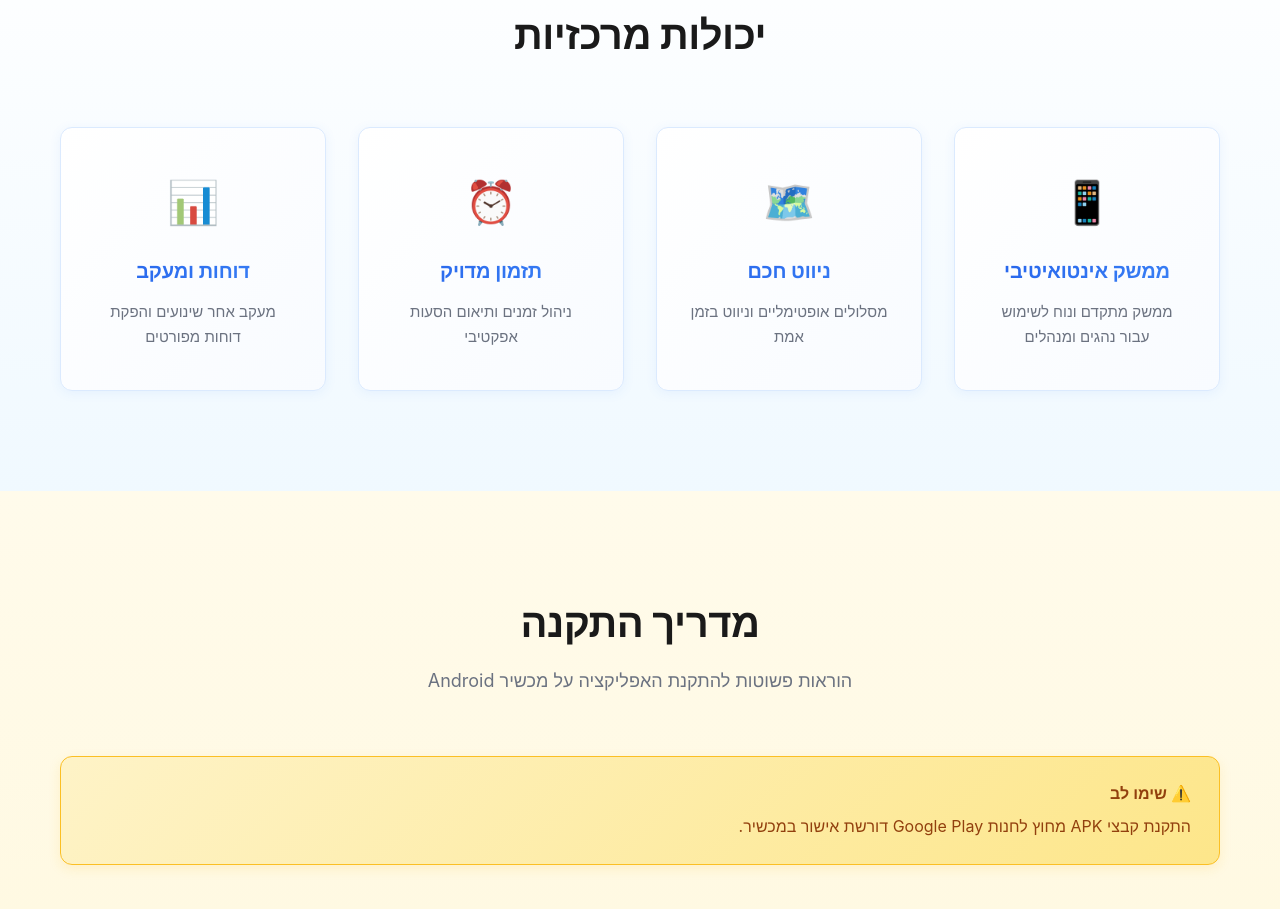
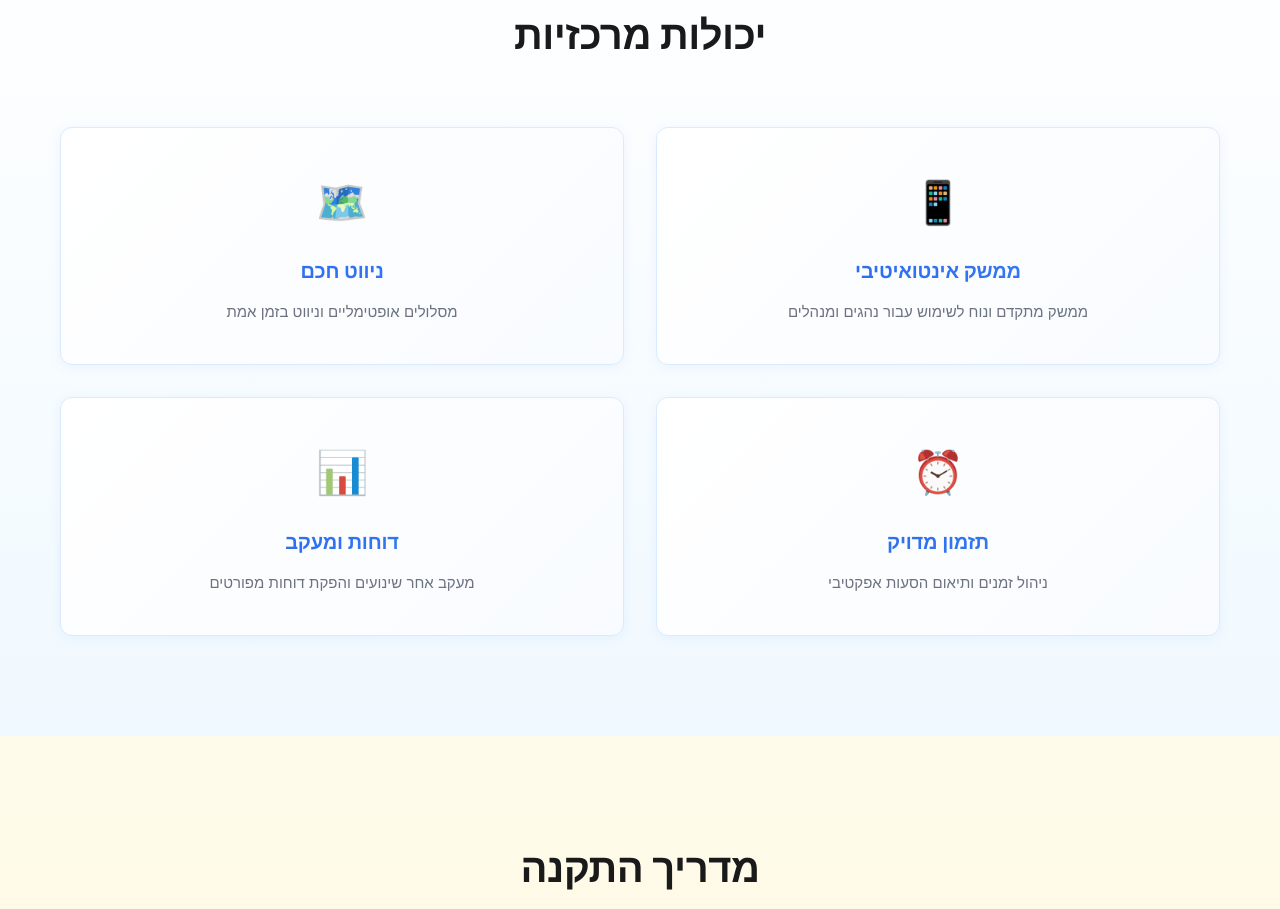
Before and after one commit to idotalk/Hamal-landing-page, a plain HTML site: page index.html in a window 1280 px wide. Shown: the part 1259-2168 px from the top of the page. Drawn offline with Linux system fonts and the light colour scheme.

Commit message:
Change features grid to use fixed two-column layout

```diff
--- a/index.html
+++ b/index.html
@@ -336,7 +336,7 @@
 
         .features-grid {
             display: grid;
-            grid-template-columns: repeat(auto-fit, minmax(260px, 1fr));
+            grid-template-columns: repeat(2, minmax(260px, 1fr));
             gap: 32px;
             margin-top: 60px;
         }
```
